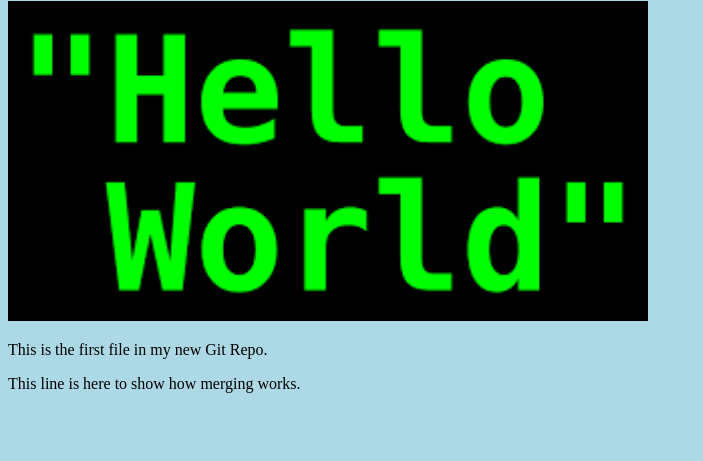
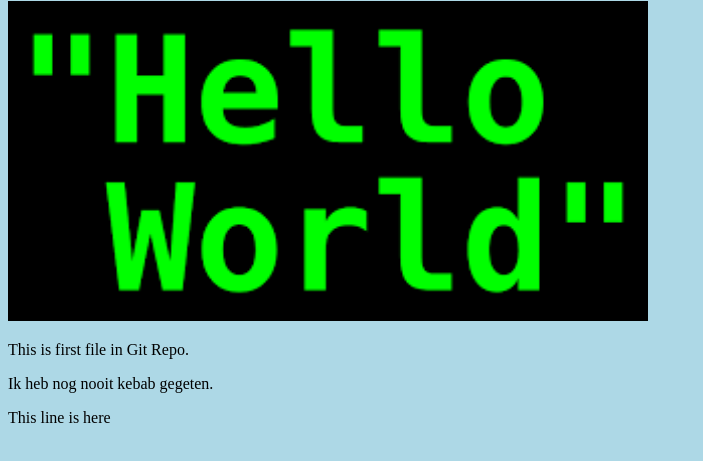
Before and after one commit to Ka-chow2025/hello-world, a plain HTML site: page index.html in a window 1280 px wide. Shown: the part 79-540 px from the top of the page, without its empty margins (0-703 px from the left). Drawn offline with Linux system fonts and the light colour scheme.

Commit message:
Did some useless things

```diff
--- a/index.html
+++ b/index.html
@@ -8,8 +8,9 @@
 
 <h1>Hello world!</h1>
 <div><img src="images.png" alt="Hello World from Space" style="width:100%;max-width:640px"></div>
-<p>This is the first file in my new Git Repo.</p>
-<p>This line is here to show how merging works.</p>
+<p>This is first file in Git Repo.</p>
+<p>Ik heb nog nooit kebab gegeten.</p>
+<p>This line is here</p>
 
 </body>
 </html>
```
